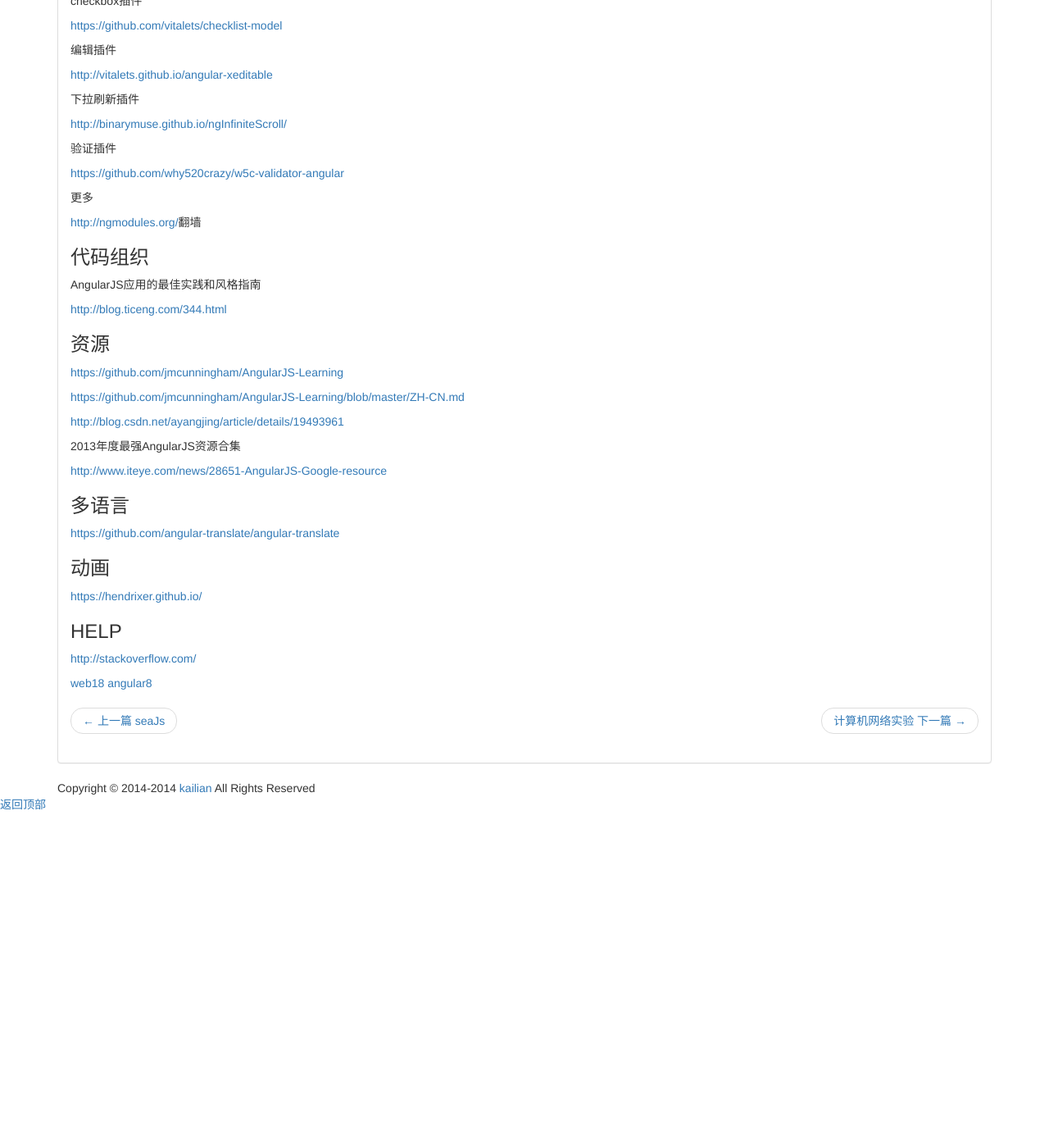
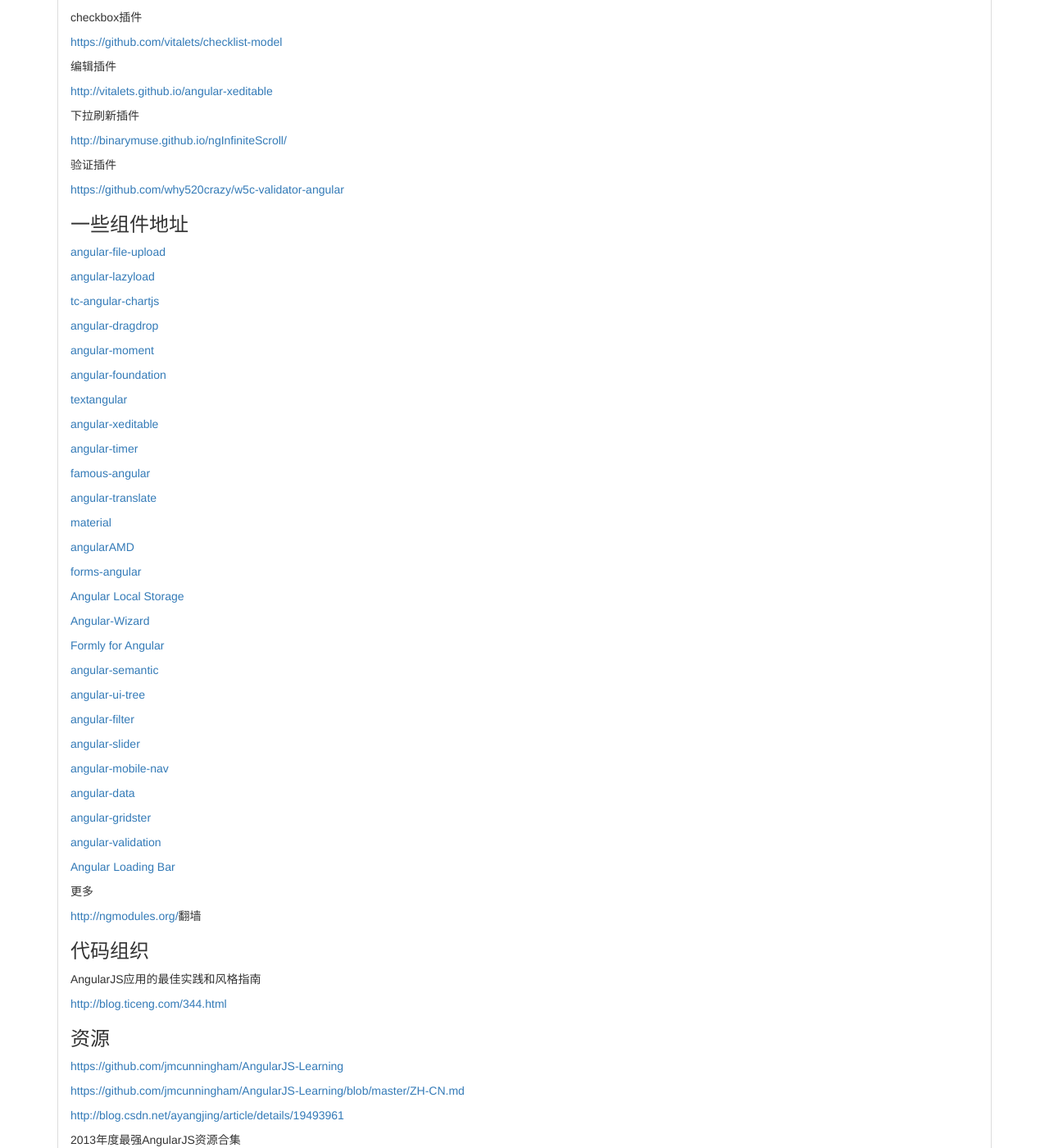
Before and after one commit to kailian/kailian.github.io, a Jekyll site: the page built from _posts/2014-08-31-angular-resource.md, in a window 1280 px wide and 1400 px high, scrolled down 1136 px. Shown: the whole window at 82% size. Built offline with Jekyll 4.4.1, drawn with Linux system fonts in a browser that asks for light colours; nearby versions of some CDN libraries; library files that are not in the unit come from our copies; comment, search, counter and statistics services are not loaded; before the commit the page ends 2107 px from its top, so only the background shows below that.

Commit message:
【blog】更新chrome插件和ng资源

```diff
--- a/_posts/2014-08-31-angular-resource.md
+++ b/_posts/2014-08-31-angular-resource.md
@@ -67,6 +67,61 @@
 
 [https://github.com/why520crazy/w5c-validator-angular](https://github.com/why520crazy/w5c-validator-angular)
 
+### 一些组件地址
+
+[angular-file-upload](https://github.com/danialfarid/angular-file-upload)
+
+[angular-lazyload](https://github.com/ckken/angular-lazyload)
+
+[tc-angular-chartjs](https://github.com/carlcraig/tc-angular-chartjs)
+
+[angular-dragdrop](http://codef0rmer.github.io/angular-dragdrop/#/)
+
+[angular-moment](https://github.com/urish/angular-moment)
+
+[angular-foundation](http://pineconellc.github.io/angular-foundation/)
+
+[textangular](http://textangular.com/)
+
+[angular-xeditable](http://vitalets.github.io/angular-xeditable/)
+
+[angular-timer](https://github.com/siddii/angular-timer)
+
+[famous-angular](https://github.com/Famous/famous-angular)
+
+[angular-translate](http://angular-translate.github.io/)
+
+[material](https://material.angularjs.org/#/)
+
+[angularAMD](http://marcoslin.github.io/angularAMD/#/home)
+
+[forms-angular](http://www.forms-angular.org/#/)
+
+[Angular Local Storage](http://gregpike.net/demos/angular-local-storage/demo/demo.html)
+
+[Angular-Wizard](http://mgonto.github.io/angular-wizard/)
+
+[Formly for Angular](http://formly-js.github.io/angular-formly/#!/)
+
+[angular-semantic](http://caitp.github.io/angular-semantic/docs)
+
+[angular-ui-tree](http://jimliu.github.io/angular-ui-tree/)
+
+[angular-filter](https://github.com/a8m/angular-filter)
+
+[angular-slider](http://prajwalkman.github.io/angular-slider/)
+
+[angular-mobile-nav](http://ajoslin.github.io/angular-mobile-nav/#/)
+
+[angular-data](http://angular-data.pseudobry.com/)
+
+[angular-gridster](http://manifestwebdesign.github.io/angular-gridster/)
+
+[angular-validation](https://github.com/huei90/angular-validation)
+
+[Angular Loading Bar](https://chieffancypants.github.io/angular-loading-bar/)
+
+
 更多
 
 [http://ngmodules.org/](http://ngmodules.org/)翻墙
```
Also changed, not shown: _posts/2014-09-04-chrome-plug-in.md (+8 -0 lines).
